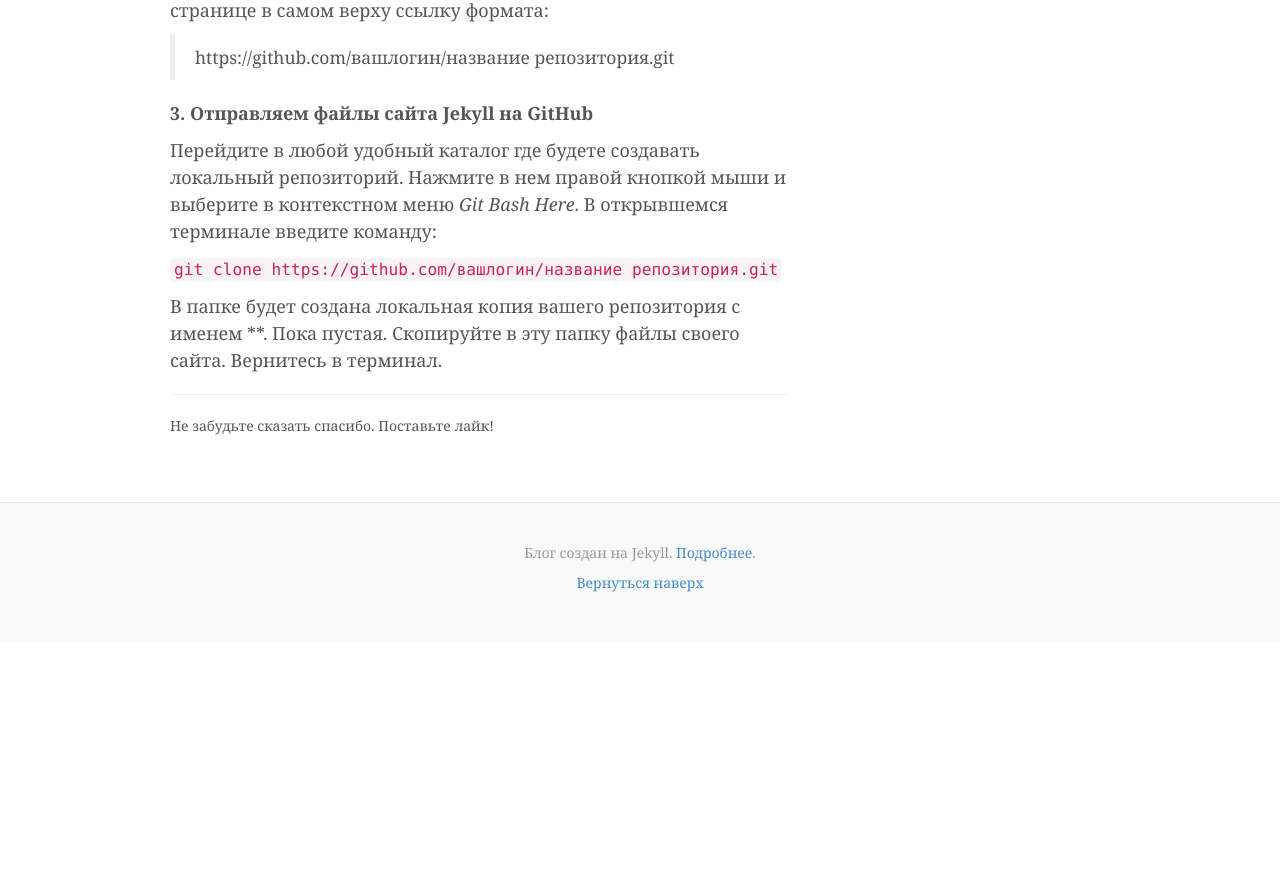
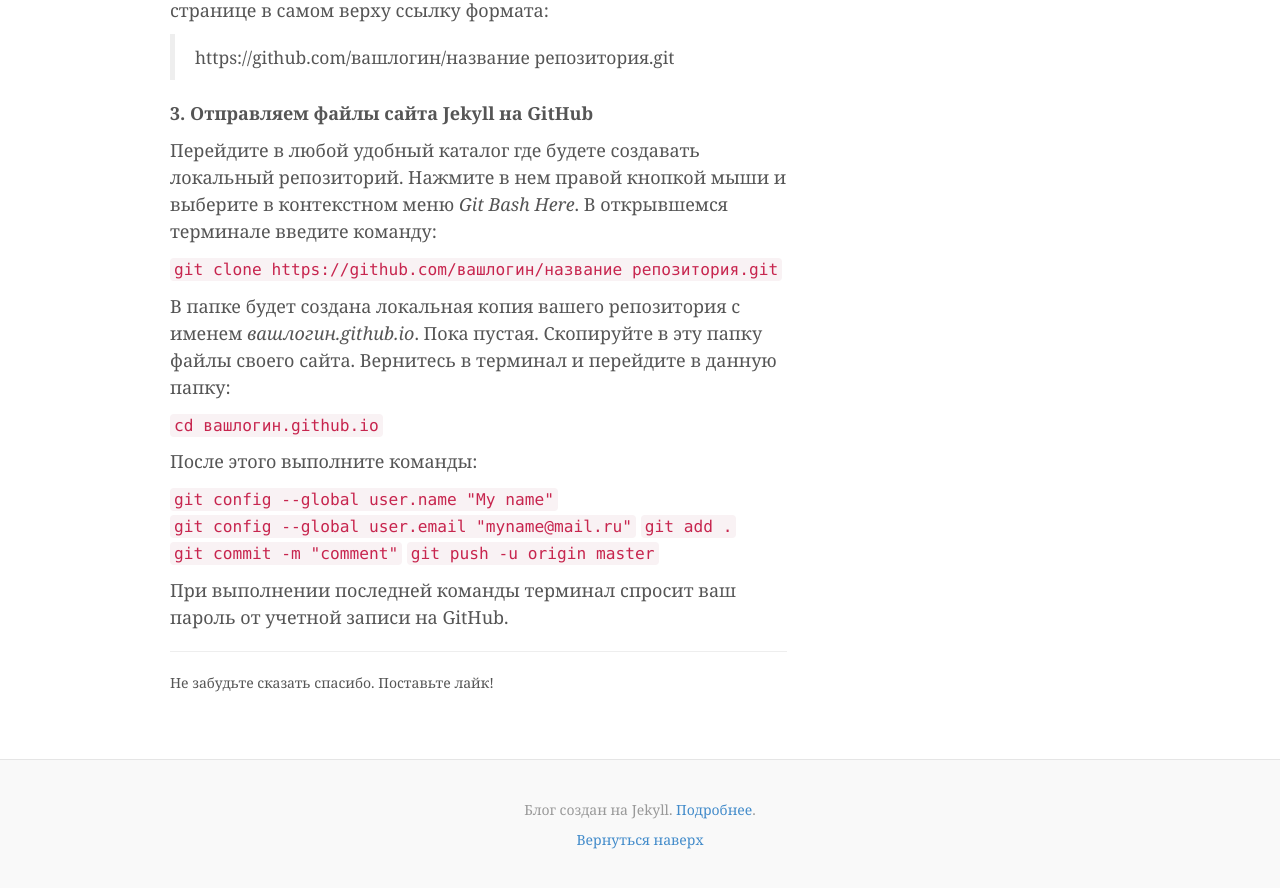
Before and after one commit to htmlblog/htmlblog.github.io, a Jekyll site: the page built from _posts/2017-03-29-kak-pierieniesti-sait-jekyll-na-github.markdown, in a window 1280 px wide and 900 px high, scrolled down 1700 px. Shown: the top 888 px of the window. Built offline with Jekyll 4.4.1, drawn with Linux system fonts in a browser that asks for light colours; comment, search, counter and statistics services are not loaded; before the commit the page ends 2343 px from its top, so only the background shows below that.

Commit message:
Updated Kak Pierieniesti Sait Jekyll Na Github

```diff
--- a/_posts/2017-03-29-kak-pierieniesti-sait-jekyll-na-github.markdown
+++ b/_posts/2017-03-29-kak-pierieniesti-sait-jekyll-na-github.markdown
@@ -46,4 +46,16 @@ layout: post
 
 `git clone https://github.com/вашлогин/название репозитория.git`
 
-В папке будет создана локальная копия вашего репозитория с именем **. Пока пустая. Скопируйте в эту папку файлы своего сайта. Вернитесь в терминал.
+В папке будет создана локальная копия вашего репозитория с именем *вашлогин.github.io*. Пока пустая. Скопируйте в эту папку файлы своего сайта. Вернитесь в терминал и перейдите в данную папку:
+
+`cd вашлогин.github.io`
+
+После этого выполните команды:
+
+`git config --global user.name "My name"`
+`git config --global user.email "myname@mail.ru"`
+`git add .`
+`git commit -m "comment"`
+`git push -u origin master`
+
+При выполнении последней команды терминал спросит ваш пароль от учетной записи на GitHub.
```
